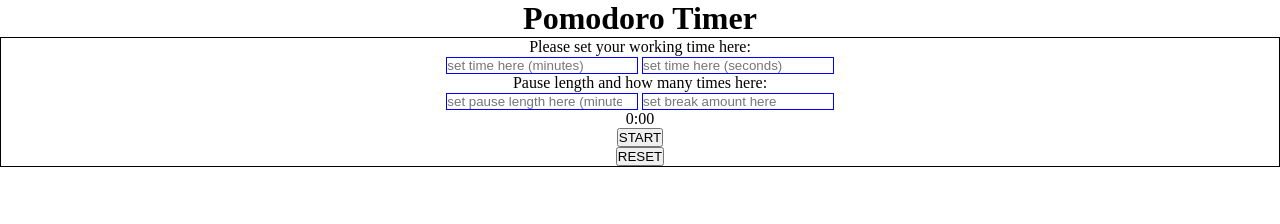
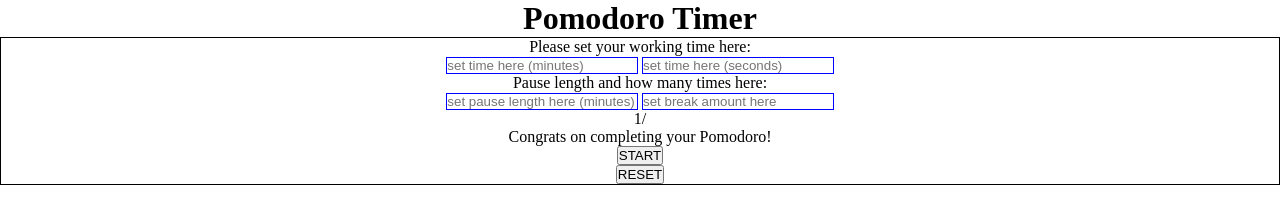
Before and after one commit to doublekassu/Pomodoro-Timer, a plain HTML site: page index.html in a window 1280 px wide. Both pictures are taken after a click on the button "START". Drawn offline with Linux system fonts and the light colour scheme.

Commit message:
Pomodoro cycles added and loop ends when theyre completed

```diff
--- a/index.html
+++ b/index.html
@@ -22,6 +22,7 @@
                 <input id="pauseInputMinutes" class="timeInput" placeholder="set pause length here (minutes)" type="number" onkeydown="javascript: return ['Backspace','Delete','ArrowLeft','ArrowRight'].includes(event.code) ? true : !isNaN(Number(event.key)) && event.code!=='Space'"/>
                 <input id="pauseInputTimes" class="timeInput" placeholder="set break amount here" type="number" onkeydown="javascript: return ['Backspace','Delete','ArrowLeft','ArrowRight'].includes(event.code) ? true : !isNaN(Number(event.key)) && event.code!=='Space'"/>
             </div>
+            <p id="pomodoro-cycle">Current cycle / break amount</p>
             <p id="number">actual number comes here after pressing button</p>
            <button id="start-timer">START</button>
            <button id="reset-timer">RESET</button>
--- a/pomodoro.js
+++ b/pomodoro.js
@@ -2,11 +2,14 @@
 const startTimerButtonQuery = document.querySelector("#start-timer");
 const resetTimerButtonQuery = document.getElementById("reset-timer");
 const numberQuery = document.getElementById("number");
-let timerOn;
+const pomodoroCycleQuery = document.getElementById("pomodoro-cycle");
+
 const timeInputMinutes = document.getElementById("timeInputMinutes");
 const timeInputSeconds = document.getElementById("timeInputSeconds");
 const pauseInputMinutes = document.getElementById("pauseInputMinutes");
 const pauseInputTimes = document.getElementById("pauseInputTimes");
+let timerOn;
+let currentPomodoroCycle = 0;
 
 const resetTimer = () => {
 
@@ -23,11 +26,11 @@ const resetTimer = () => {
 const buttonStartTimer = () => {
 
     //If the timer is already counting down (timerOn===true), return empty. This way clicking start during ongoing timer doesn't interrupt it.
-    if (timerOn === true) {
+    if (timerOn) {
         return;
     }
     timerOn = true;
-    console.log("Start timer button pressed");
+    console.log("Starting working timer");
 
     if (checkForInvalidInputs()) {
         resetTimer();
@@ -36,16 +39,18 @@ const buttonStartTimer = () => {
     //Transform the inputs into seconds. The + before values transforms the values from a String to an Integer.
     timeQuery = +timeInputMinutes.value * 60 + +timeInputSeconds.value;
     console.log(`Starting time: ${timeQuery}`);
+    updatePomodoroCycle(currentPomodoroCycle);
 
     //To get the starting value appear instantly on the screen, not after interval value
-    if (timeQuery%60 <= 9) {
-        numberQuery.innerHTML = `${Math.floor(timeQuery/60)}:0${timeQuery%60}`;
+    if (checkIfSecondsUnderTen(timeQuery)) {
+        numberQuery.innerHTML = `Working: ${Math.floor(timeQuery/60)}:0${timeQuery%60}`;
     }
+
     const interval = setInterval(() => {
         if (timerOn === true) {
             if (timeQuery > 0) {
                 updateCountdown("Working", timeQuery-1);
-                console.log(timeQuery-1);
+                console.log(`Working time: ${timeQuery-1}`);
                 timeQuery--;
             }
             else {
@@ -63,13 +68,18 @@ const buttonStartTimer = () => {
 }
 
 const pauseStartTimer = (pauseLength, pauseAmount) => {
-    pauseAmount--;
+    currentPomodoroCycle++;
     const interval = setInterval(() => {
         if (timerOn === true) {
             if (pauseLength > 0) {
                 updateCountdown("Having a pause", pauseLength-1);
-                console.log(`Pause time: ${pauseLength-1}`)
+                console.log(`Pause ${currentPomodoroCycle}/${pauseAmount} Pause time: ${pauseLength-1}`)
                 pauseLength--;
+            }
+            else if (currentPomodoroCycle >= pauseAmount) {
+                clearInterval(interval);
+                timerOn = false;
+                numberQuery.innerHTML = "Congrats on completing your Pomodoro!";
             }
             else {
                 clearInterval(interval);
@@ -81,10 +91,6 @@ const pauseStartTimer = (pauseLength, pauseAmount) => {
             clearInterval(interval);
         }
     }, 1000)
-    /*if (pauseAmount <= 0) {
-        clearInterval(interval);
-        numberQuery.innerHTML = "Congrats on completing your Pomodoro!";
-    }*/
 }
 
 //EventListeners
@@ -93,7 +99,7 @@ resetTimerButtonQuery.addEventListener("click", resetTimer);
 
 
 const updateCountdown = (timerConditionText, currentNumber) => {
-    if (currentNumber%60 <= 9) {
+    if (checkIfSecondsUnderTen(currentNumber)) {
 
         //If seconds part is <=9, display 0 in front of seconds
         numberQuery.innerHTML = `${timerConditionText}: ${Math.floor(currentNumber/60)}:0${currentNumber%60}`;
@@ -115,3 +121,20 @@ const checkForInvalidInputs = () => {
         return false;
     }
 }
+
+const updatePomodoroCycle = (currentPomodoroCycle) => {
+    currentPomodoroCycle++;
+    pomodoroCycleQuery.innerHTML = `${currentPomodoroCycle}/${pauseInputTimes.value}`;
+    console.log(`Current pomodoro cycle: ${currentPomodoroCycle}`);
+}
+
+const checkIfSecondsUnderTen = (timeValue) => {
+    if (timeValue%60 <= 9) {
+        return true;
+    }
+    else {
+        return false;
+    }
+}
+
+console.log(checkIfSecondsUnderTen(75));
--- a/styles.css
+++ b/styles.css
@@ -17,7 +17,7 @@ h1 {
     margin: auto;
 }
 
-#number {
+#number, #pomodoro-cycle {
     text-align: center;
 }
 
@@ -39,3 +39,10 @@ h1 {
 input {
     width: 15%;
 }
+
+/* Chrome, Safari, Edge, Opera */
+input::-webkit-outer-spin-button,
+input::-webkit-inner-spin-button {
+  -webkit-appearance: none;
+  margin: 0;
+}
```
